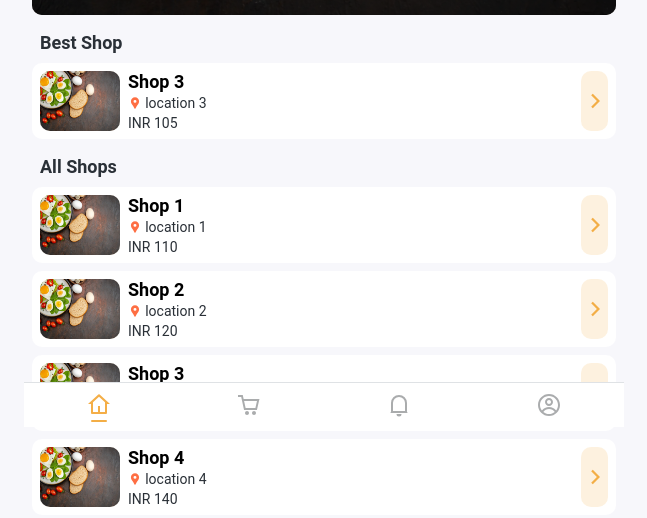
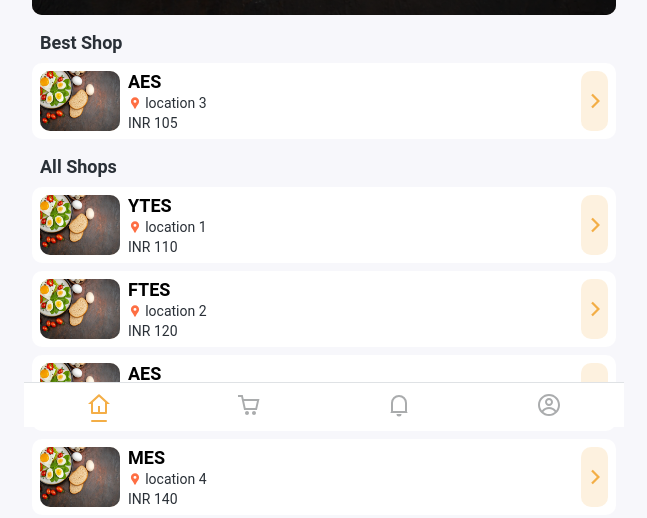
Before and after one commit to MohammadDanishJ/React-Shop, a React (Create React App) app: page /home in a window 1280 px wide. Shown: the part 373-891 px from the top of the page, without its empty margins (316-963 px from the left). Built offline with nearby package versions, Linux system fonts and the light colour scheme.

Commit message:
changed name of shops

```diff
--- a/src/data/index.js
+++ b/src/data/index.js
@@ -31,22 +31,22 @@ export const pages = [
 export const shop = [
     {
         id: 11,
-        name: 'Shop 1',
+        name: 'YTES',
         location: 'location 1',
         rate: 110
     }, {
         id: 12,
-        name: 'Shop 2',
+        name: 'FTES',
         location: 'location 2',
         rate: 120
     }, {
         id: 13,
-        name: 'Shop 3',
+        name: 'AES',
         location: 'location 3',
         rate: 105
     }, {
         id: 14,
-        name: 'Shop 4',
+        name: 'MES',
         location: 'location 4',
         rate: 140
     },
```
